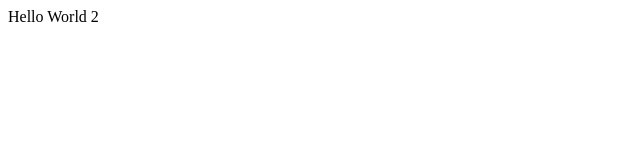
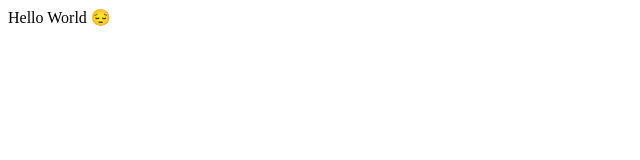
Before and after one commit to Abhijit47/cpanel, a plain HTML site: page index.html in a window 1280 px wide. Shown: the full height of the page, 0-640 px from the left. Drawn offline with Linux system fonts and the light colour scheme.

Commit message:
update greeting text in index.html to include an emoji

```diff
--- a/index.html
+++ b/index.html
@@ -6,6 +6,6 @@
     <title>Document</title>
   </head>
   <body>
-    Hello World 2
+    Hello World 😔
   </body>
 </html>
```
